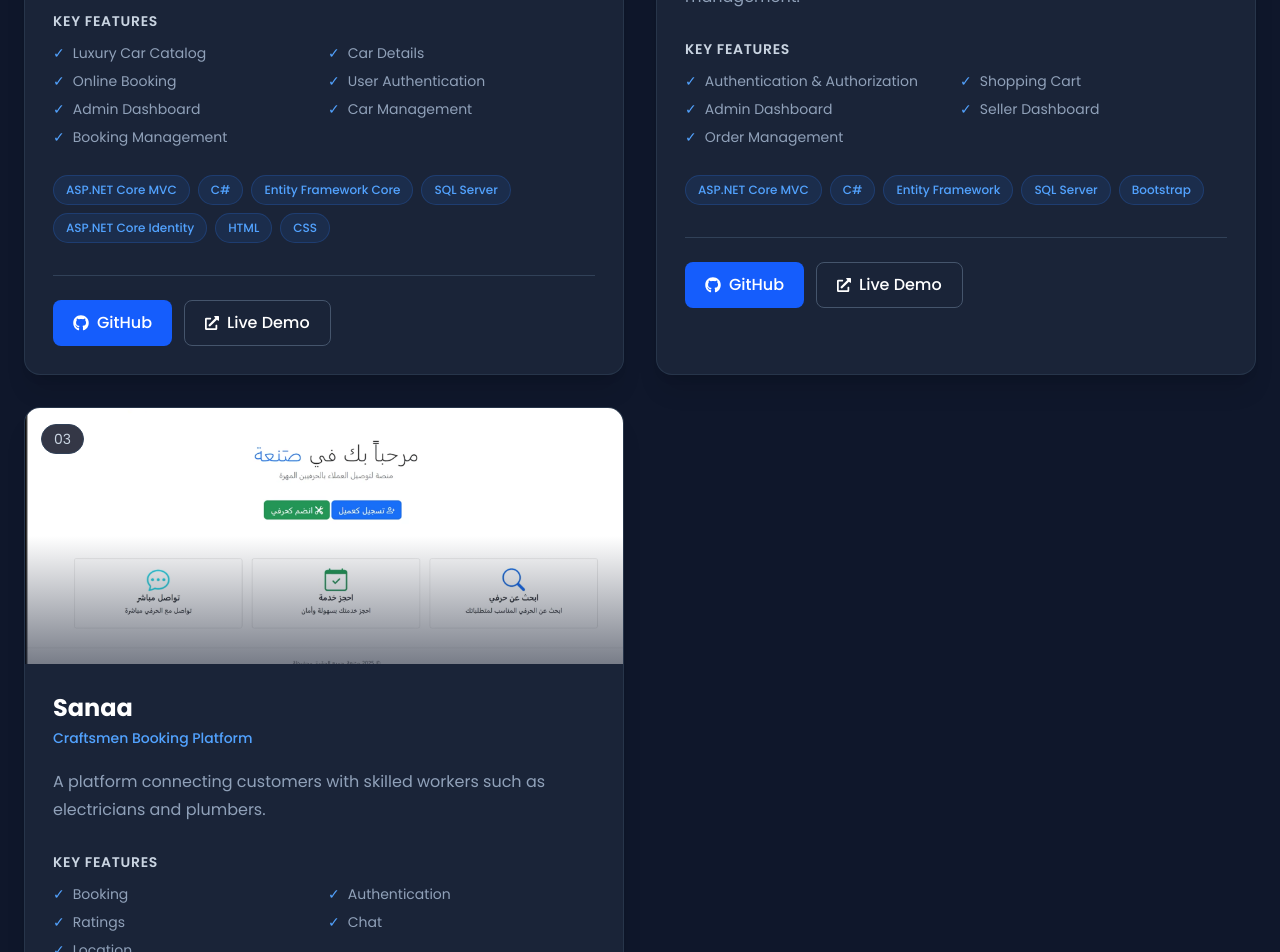
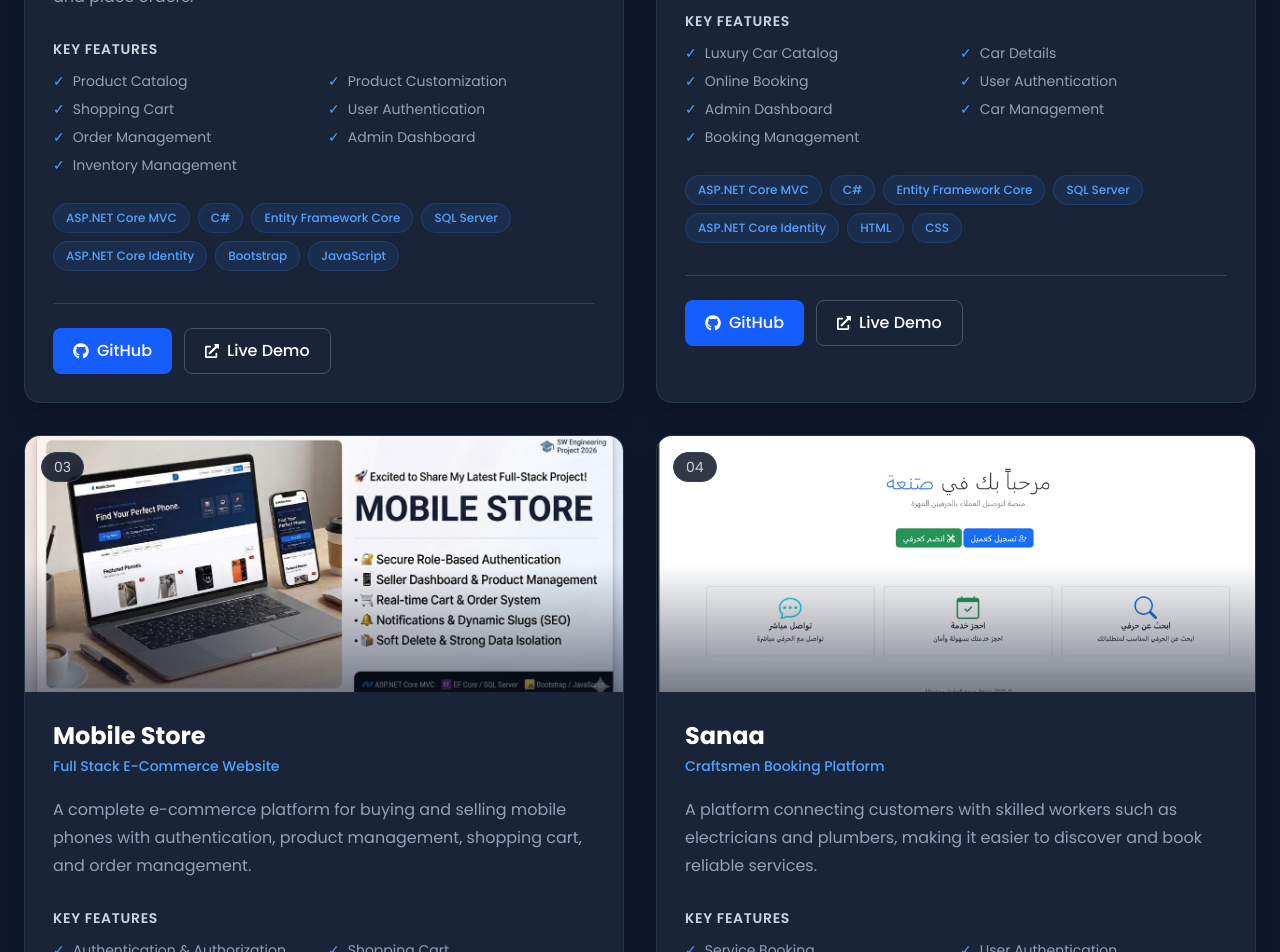
Before and after one commit to ahmedkamal-31/portfolio, a React (Vite) app: page / in a window 1280 px wide. Shown: the part 2540-3492 px from the top of the page. Built offline with nearby package versions, Linux system fonts and the light colour scheme.

Commit message:
Revise project entries and add new details
Updated project details for FurniCraft and Luxury Car Rental. Enhanced descriptions, features, and added new projects.

```diff
--- a/src/data/projects.ts
+++ b/src/data/projects.ts
@@ -1,10 +1,46 @@
+import furnicraft from "../assets/projects/furnicraft.png";
 import luxuryCarRental from "../assets/projects/luxuryCarRental.png";
 import mobileStore from "../assets/projects/mobile-store.png";
 import sanaa from "../assets/projects/sanaa.png";
+
 export const projects = [
+  {
+    id: 1,
+    title: "FurniCraft",
+    subtitle: "Furniture E-Commerce & Customization Platform",
+
+    description:
+      "A full-stack furniture e-commerce platform that allows customers to browse products, customize furniture options, manage their cart, and place orders.",
+
+    image: furnicraft,
+
+    technologies: [
+      "ASP.NET Core MVC",
+      "C#",
+      "Entity Framework Core",
+      "SQL Server",
+      "ASP.NET Core Identity",
+      "Bootstrap",
+      "JavaScript",
+    ],
+
+    features: [
+      "Product Catalog",
+      "Product Customization",
+      "Shopping Cart",
+      "User Authentication",
+      "Order Management",
+      "Admin Dashboard",
+      "Inventory Management",
+    ],
+
+    github: "https://github.com/ahmedkamal-31/FurniCraft",
+
+    demo: "http://furnicraft-ahmed-kamal.runasp.net/",
+  },
 
   {
-  id: 3,
+    id: 2,
     title: "Luxury Car Rental",
     subtitle: "Premium Car Rental Platform",
 
@@ -38,14 +74,13 @@ export const projects = [
     demo: "http://luxury-car-rental.runasp.net/",
   },
 
-
   {
-    id: 1,
+    id: 3,
     title: "Mobile Store",
     subtitle: "Full Stack E-Commerce Website",
 
     description:
-      "A complete e-commerce platform for buying and selling mobile phones with authentication, admin dashboard and product management.",
+      "A complete e-commerce platform for buying and selling mobile phones with authentication, product management, shopping cart, and order management.",
 
     image: mobileStore,
 
@@ -70,14 +105,13 @@ export const projects = [
     demo: "http://mobile-store.somee.com/",
   },
 
-
   {
-    id: 2,
+    id: 4,
     title: "Sanaa",
     subtitle: "Craftsmen Booking Platform",
 
     description:
-      "A platform connecting customers with skilled workers such as electricians and plumbers.",
+      "A platform connecting customers with skilled workers such as electricians and plumbers, making it easier to discover and book reliable services.",
 
     image: sanaa,
 
@@ -88,9 +122,9 @@ export const projects = [
     ],
 
     features: [
-      "Booking",
-      "Authentication",
-      "Ratings",
+      "Service Booking",
+      "User Authentication",
+      "Ratings & Reviews",
       "Chat",
       "Location",
     ],
```
Lines whose indentation alone changed are shown as unchanged.
